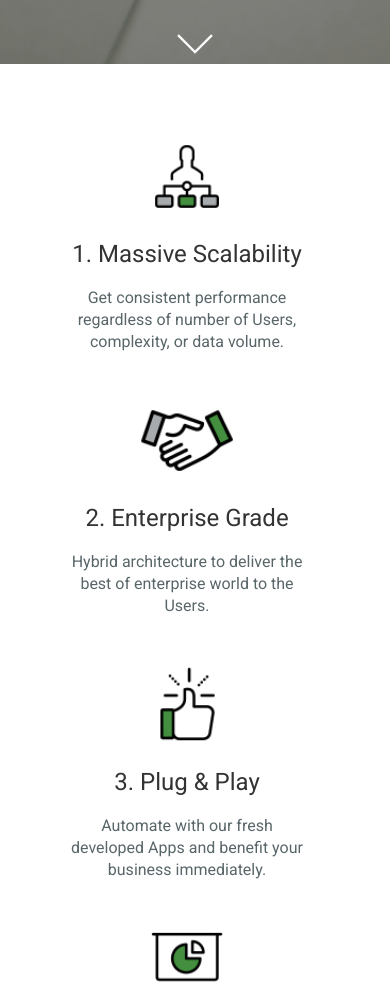
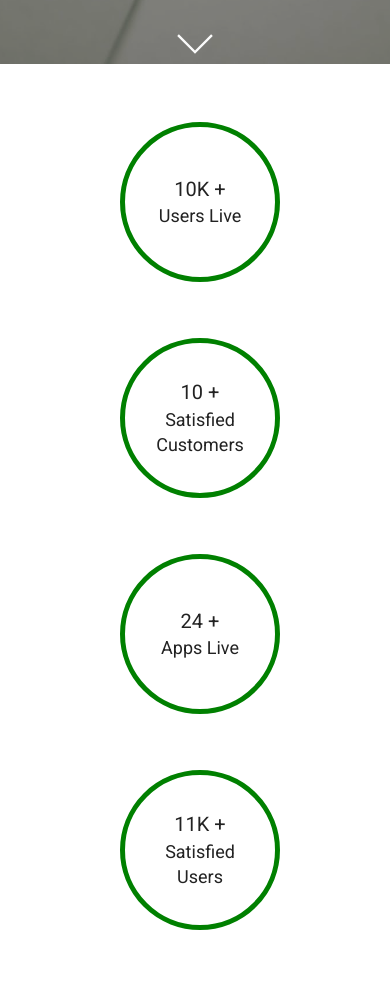
Before and after one commit to shilpapanoth/cw-website, a website: page public/index.html at #!/about in a window 390 px wide. Shown: the part 780-1763 px from the top of the page. Drawn offline with nearby package versions, Linux system fonts and the light colour scheme; some packages are replaced by stand-ins of ours.

Commit message:
about us changes

```diff
--- a/public/css/app.css
+++ b/public/css/app.css
@@ -994,6 +994,72 @@ footer ul.quicklinks {
     width: 100%;
     padding: 2px 5%;
 }
+
+.about-heading {
+  top: 41% !important;
+}
+
+.circle {
+  position: relative;
+  display: block;
+  margin: 2em 0;
+  background-color: transparent;
+  color: #222;
+  text-align: center;
+}
+
+.circle:after {
+  display: block;
+  padding-bottom: 100%;
+  width: 160px;
+  height: 160px;
+  border-radius: 50%;
+  background-color: #fff;
+  content: "";
+  border: 5px solid #008000;
+}
+
+.circle__inner {
+  position: absolute;
+  top: 0;
+  bottom: 0;
+  left: 0;
+  width: 100%;
+  height: 100%;
+}
+
+.circle__wrapper {
+  display: table;
+  width: 100%;
+  height: 100%;
+}
+
+.circle__content {
+  display: table-cell;
+  padding: 1em;
+  vertical-align: middle;
+  position: relative;
+  left: 5px;
+}
+
+@media (min-width: 480px) {
+  .circle__content {
+    font-size: 20px;
+  }
+}
+@media (max-width: 479px) {
+  .circle__content {
+    font-size: 20px;
+  }
+}
+
+@media (max-width: 767px) {
+  .about-heading {
+    top: 50% !important;
+  }
+}
+
+
 /*--------------------- Contact Page Styles ------------------------*/
 
 .contact-content {
@@ -1096,3 +1162,9 @@ footer ul.quicklinks {
 .blank-line {
   height: 40px;
 }
+
+
+.equal-height {
+  display: flex;
+  flex-flow: row wrap;
+}
--- a/public/html/about-us.html
+++ b/public/html/about-us.html
@@ -1,7 +1,7 @@
 <div ng-controller="aboutController">
 	<div class="about-bg">
 	 	<div class="d-overlay">
-		 	<div class="headline" style="top:41%;">
+		 	<div class="headline about-heading">
         <div class="container">
         	<div>
 	          <div class="main-text">Cherrywork Digital Apps</div>
@@ -9,7 +9,7 @@
           </div>
         </div>
      	</div>
-     	<div class="stats">
+     	<div class="stats hidden-xs">
 	     	<div ng-repeat="s in statistics" class="col-sm-3 col-xs-3 no-padding">
 					<div class="stat-s3">
 						<div class="s-count">{{s.count}} +</div>
@@ -22,21 +22,33 @@
       </div>
    	</div>
 	</div>
-	<!-- <div id="aboutDetail" class="about-container" style="background: #e6e6e6;">
-		<div class="container">
-			<div class="col-sm-12 no-padding">
-				<div ng-repeat="s in statistics" class="col-sm-3 no-padding">
-					<div class="stat-s3">
-						<div class="s-count">{{s.count}}+</div>
-						<div class="s-text">{{s.text}}</div>
-					</div>
-				</div>
-			</div>
-		</div>
-	</div> -->
+
 	<div class="about-container" id="aboutDetail">
-		<div class="container">
-			<div class="col-sm-12 no-padding">
+  	  <div class="container visible-xs">
+        <div class="col-xs-12 no-padding equal-height">
+          <div ng-repeat="s in statistics" class="col-xs-3" style="min-width: 180px; margin:auto;">
+            <div class="circle">
+              <div class="circle__inner">
+                <div class="circle__wrapper">
+                  <div class="circle__content">
+                  <!-- Circle text -->
+                    <div>{{s.count}} +</div>
+                    <div style="font-size: 18px;">{{s.text}}</div>
+                  </div>
+                </div>
+              </div>
+            </div>
+            <!-- <div class="stat-s3">
+              <div class="s-count">{{s.count}}+</div>
+              <div class="s-text">{{s.text}}</div>
+            </div> -->
+          </div>
+        </div>
+      </div>
+
+
+  	<div class="container">
+			<div class="col-sm-12 no-padding equal-height">
 			<!-- <h2 class="bHeading">Features</h2> -->
 				<div ng-repeat="b in benefits" class="col-sm-4 no-padding">
 					<div class="benefit-s4">
--- a/public/index.html
+++ b/public/index.html
@@ -61,7 +61,7 @@
         </div>
         <!-- /.container-fluid -->
     </nav>
-    <div ui-view></div>
+    <div ui-view autoscroll="true"></div>
     <footer class='footer-style'>
         <div ng-show="address" ng-include="'/html/address.html'"></div>
         <div class="container footer-content">
```
